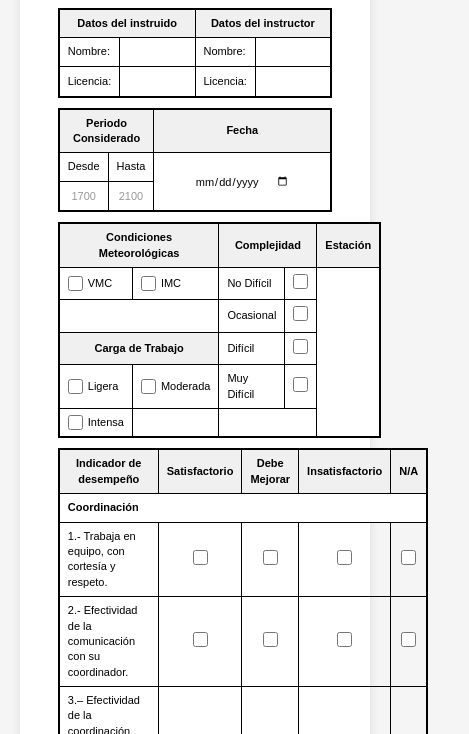
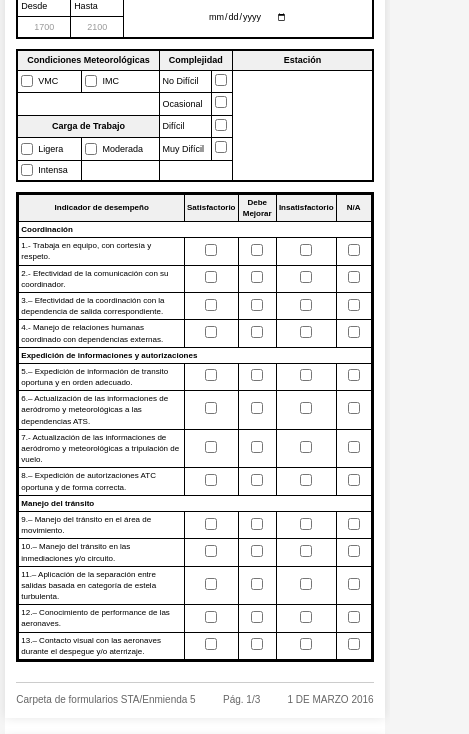
Before and after one commit to williamedu/Breydy_form_python, a plain HTML site: page index.html in a window 390 px wide. Shown: the part 205-939 px from the top of the page, 469 px wide, since content can reach past the window. Drawn offline with Linux system fonts and the light colour scheme.

Commit message:
Improve responsive styles for tablets and mobiles
Enhanced CSS media queries for better layout and readability on tablet and mobile devices. Adjusted paddings, font sizes, and element widths for various components to ensure consistent appearance and usability across different screen sizes.

```diff
--- a/styles.css
+++ b/styles.css
@@ -352,28 +352,103 @@ body {
 
 /* Responsive para tablets */
 @media (max-width: 768px) {
-    .page {
-        padding: 10mm;
+    .container {
+        width: 100%;
+        max-width: 100%;
     }
 
-    .header-row {
-        flex-direction: column;
+    .page {
+        padding: 5mm;
     }
 
-    .logo-section,
-    .title-section,
-    .code-section {
-        width: 100%;
-        border-right: none;
-        border-bottom: 2px solid #000;
-    }
-
-    .code-section {
-        border-bottom: none;
+    .header-table td,
+    .info-table td,
+    .performance-table th,
+    .performance-table td,
+    .comments-table td {
+        padding: 4px;
+        font-size: 10px;
     }
 
     .rating-header {
+        font-size: 8px;
+        padding: 2px;
+    }
+
+    .indicator-text {
         font-size: 9px;
+        padding: 4px;
+    }
+
+    /* Responsive para móviles */
+@media (max-width: 480px) {
+    body {
+        padding: 5px;
+    }
+
+    .container {
+        width: 100%;
+        max-width: 100%;
+    }
+
+    .page {
+        padding: 3mm;
+        margin-bottom: 5mm;
+    }
+
+    .header-table td,
+    .info-table td,
+    .comments-table td {
+        padding: 3px;
+        font-size: 9px;
+    }
+
+    .performance-table th,
+    .performance-table td {
+        padding: 2px;
+        font-size: 8px;
+    }
+
+    .rating-header {
+        font-size: 7px;
+        padding: 1px;
+    }
+
+    .indicator-text {
+        font-size: 8px;
+        padding: 3px;
+    }
+
+    .text-input,
+    .date-input,
+    .time-input,
+    .military-time-input {
+        font-size: 9px;
+    }
+
+    .comment-textarea {
+        font-size: 9px;
+    }
+
+    .checkbox {
+        width: 12px;
+        height: 12px;
+    }
+
+    .logo-image {
+        width: 80px;
+        height: 40px;
+    }
+
+    .signature-line {
+        margin: 30px 10px 5px 10px;
+    }
+}
+
+    .performance-table {
+        display: block;
+        overflow-x: auto;
+        -webkit-overflow-scrolling: touch;
     }
 }
 
```
